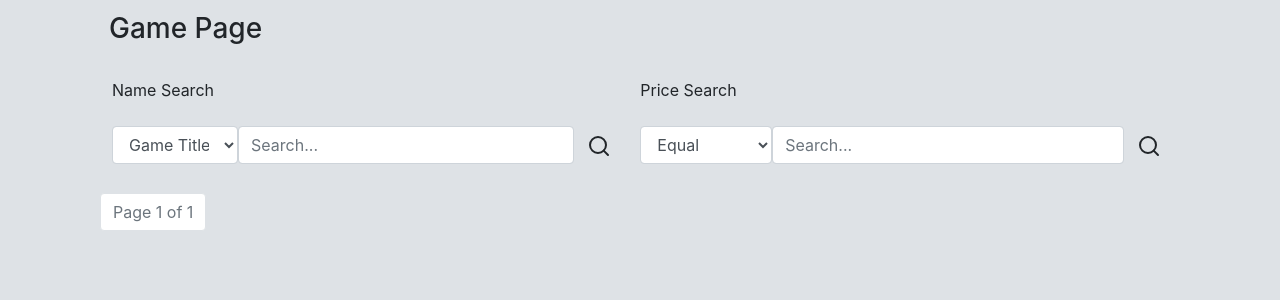
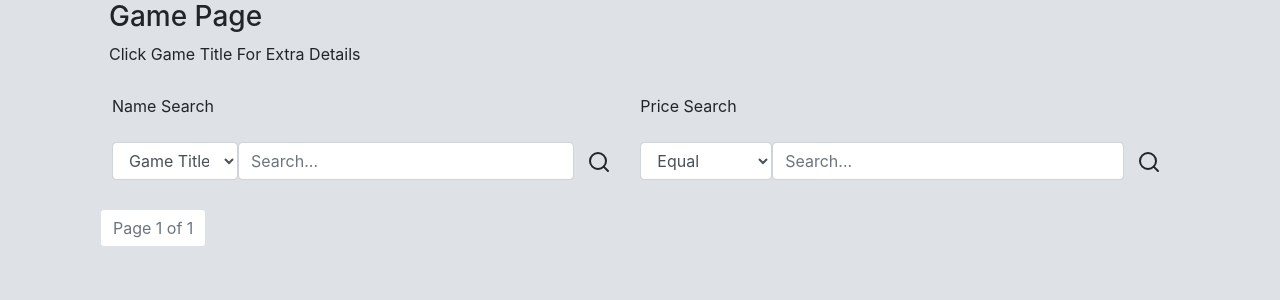
Before and after one commit to Jasson-Reynaldo/Final_SSWP_GameStation, a Django app: page /game in a window 1280 px wide. Shown: the part 250-550 px from the top of the page. Run offline with Django 3.2, Linux system fonts and the light colour scheme; data that the repository does not hold is empty; some web fonts are replaced.

Commit message:
Minor fix for game and platform page

```diff
--- a/GameStation/GameList/templates/game/game_detail.html
+++ b/GameStation/GameList/templates/game/game_detail.html
@@ -9,7 +9,7 @@
                 <h3 class="card-title">{{ games }}</h3>
             </div>
             <div>
-                <img style="width: 100%;height:300px;" src="{{ response.0.background_image }}">
+                <img style="width: 100%;height:380px;" src="{{ response.0.background_image }}">
             </div>
             <div>
                 <div class="card-body" style="float: left;">
@@ -20,7 +20,8 @@
                     <p class="card-text">Price : {{ games.price }}</p>
                     <p class="card-text">Supporting Platform : {{ games.platform.all|join:' | ' }}</p>
                     <p class="card-text">Date Released : {{ response.0.released }}</p>
-                    <p class="card-text">Rating : {{ response.0.rating }}</p>
+                    <p class="card-text">Our Rating : {{ games.rating }}</p>
+                    <p class="card-text">World's Rating : {{ response.0.rating }}</p>
                 </div>
         </div>
     </div>
--- a/GameStation/GameList/templates/game/index.html
+++ b/GameStation/GameList/templates/game/index.html
@@ -3,7 +3,8 @@
 {% block title %}<title>Game Page</title>{% endblock %}
 
 {% block content %}
-<h3 style="padding:12px;padding-left: 24px;"> Game Page </h3>
+<h3 style="padding-left: 24px;"> Game Page </h3>
+<p style="padding-left: 24px;"> Click Game Title For Extra Details</p>
 {% if user.is_authenticated %}
 <a href="{% url 'add_game' %}" style="padding:12px;padding-left: 24px;">
     <button type="button" class="btn btn-dark">Add Game</button></a>
@@ -11,7 +12,7 @@
 <div class="col-12">
     <form method="post" action="">
         {% csrf_token %}
-        <table class="table table-borderless">
+        <table class="table table-borderless" style="padding: 0px;">
             <thead>
                 <tr>
                     <td>Name Search</td>
@@ -81,6 +82,11 @@
                             <h3 class="card-title">{{ game }}</h3>
                         </div>
                     </a>
+                        <div class="card-body">
+                            <p class="card-text">Genre : {{ game.genre.all|join:' | ' }}</p>
+                            <p class="card-text">Supporting Platform : {{ game.platform.all|join:' | ' }}</p>
+                            <p class="card-text">Price : {{ game.price }}</p>
+                        </div>
                         {% if user.is_authenticated %}
                         <div class="card-footer">
                             <a href="{% url 'edit_game' game.id %}">
--- a/GameStation/GameList/templates/platform/index.html
+++ b/GameStation/GameList/templates/platform/index.html
@@ -3,7 +3,7 @@
 {% block title %}<title>Platform Page</title>{% endblock %}
 
 {% block content %}
-<h3 style="padding: 12px;"> Platform Page </h3>
+<h3 style="padding: 12px;padding-left: 24px;"> Platform Page </h3>
 {% if user.is_authenticated %}
 <a href="{% url 'add_platform' %}" style="padding:12px;padding-left: 24px;">
     <button type="button" class="btn btn-dark">Add Platform</button>
```
